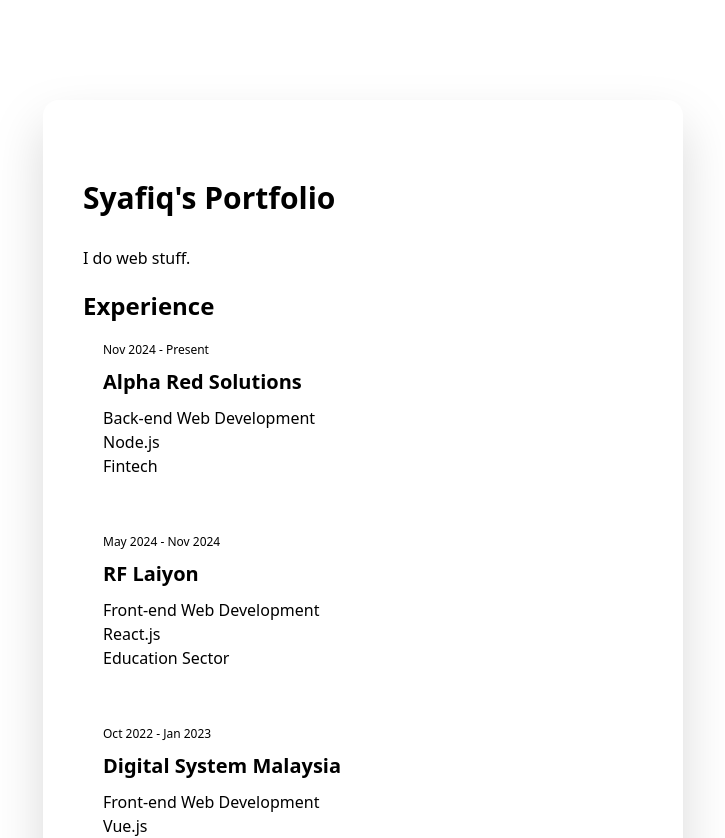
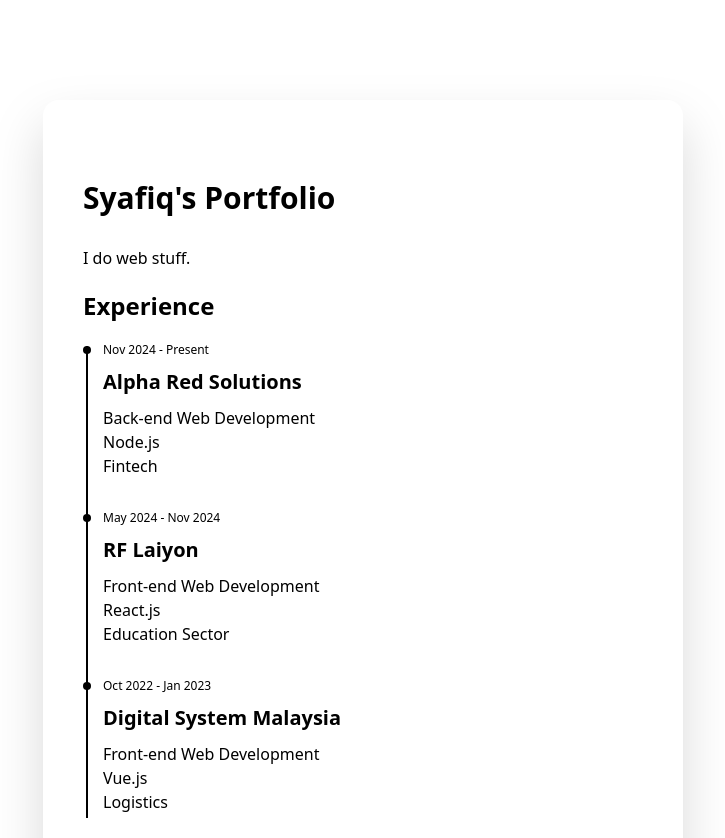
Before and after one commit to SyafiqAi/syafiq-portfolio-v2, a Vue app: page / in a window 1280 px wide. Shown: the top 838 px of the page, without its empty margins (277-1002 px from the left). Built offline with nearby package versions, Linux system fonts and the light colour scheme.

Commit message:
feat: timeilne

```diff
--- a/src/components/Sections/ExperienceSection.vue
+++ b/src/components/Sections/ExperienceSection.vue
@@ -9,12 +9,14 @@ import { experiences } from "@/data/experience";
         <TheSection
             v-for="(experience, index) in experiences"
             :key="index"
-            :class="index !== 0 && 'mt-14'"
-        >
-            <p class="text-xs">
+            :class="(index !== 0 && 'pt-8') + ' relative'"
+            >
+            <div class="border-l-2 border-black w-[full] absolute -left-[17px] -bottom-1 h-full"> </div>
+            <div class="text-xs relative">
+                <div class="size-2 absolute bg-black top-1 -left-5 rounded-full"></div>
                 {{ experience.startDate }} -
                 {{ experience.endDate ?? "Present" }}
-            </p>
+            </div>
             <h3>{{ experience.company }}</h3>
             <ul>
                 <li
```
